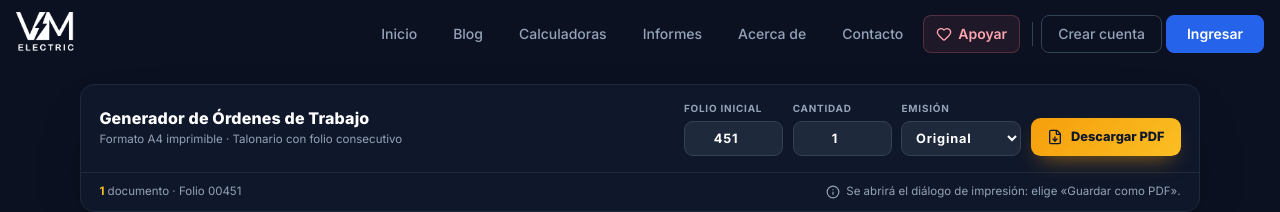
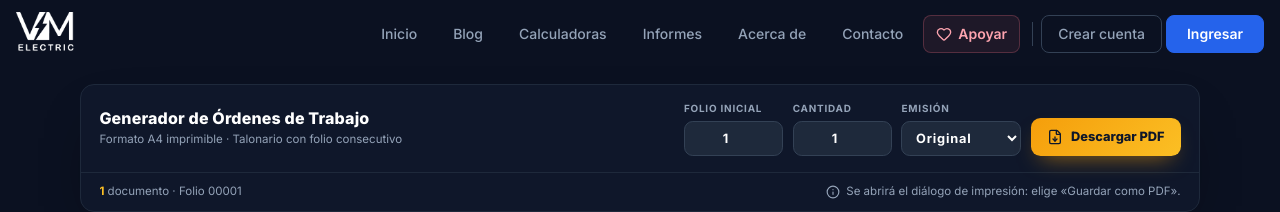
Before and after one commit to Chetti666/electro, a Next.js app: page /informes/orden-trabajo in a window 1280 px wide. Shown: the top 212 px of the page. Built offline with nearby package versions, Linux system fonts and the light colour scheme; no server answers; the database is empty; what @midudev/tailwind-animations would draw is missing.

Commit message:
correccion folio ot

```diff
--- a/src/app/informes/orden-trabajo/page.tsx
+++ b/src/app/informes/orden-trabajo/page.tsx
@@ -371,7 +371,7 @@ function OrderPage({ folio, emision }: { folio: string; emision: Emision }) {
 }
 
 export default function OrdenTrabajoPage() {
-  const [folioInput, setFolioInput] = useState('451');
+  const [folioInput, setFolioInput] = useState('1');
   const [qtyInput, setQtyInput] = useState('1');
   const [emision, setEmision] = useState<Emision>('original');
 
```
